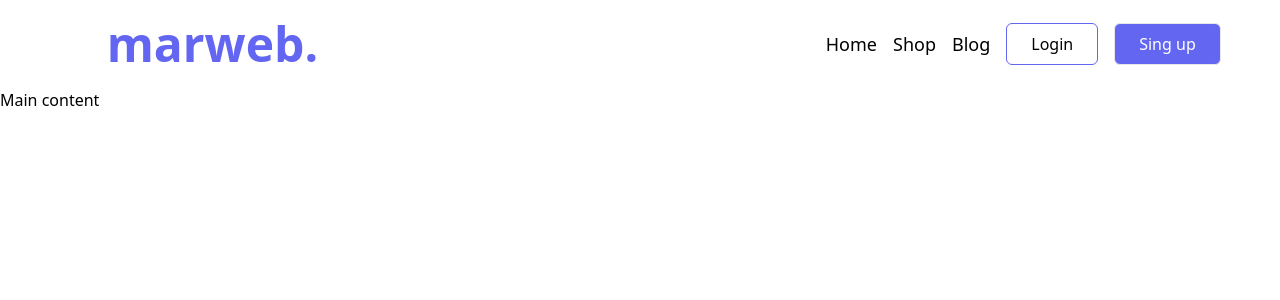
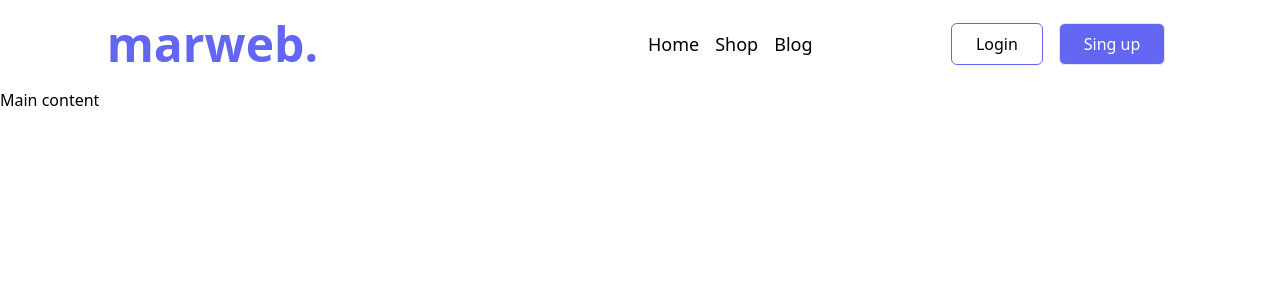
Before and after one commit to zexianli/marweb, a Next.js app: page / in a window 1280 px wide. Shown: the top 300 px of the page. Built offline with nearby package versions, Linux system fonts and the light colour scheme.

Commit message:
Fixed button shrinking bug

```diff
--- a/components/Navbar.tsx
+++ b/components/Navbar.tsx
@@ -7,7 +7,8 @@ export default function Navbar() {
       <div className="font-semibold text-3xl lg:text-5xl text-indigo-500">
         marweb.
       </div>
-      <div className="hidden md:flex flex-row flex-shrink-0 justify-end lg:justify-between w-1/2 xl:w-1/3 2xl:w-1/5">
+
+      <div className="hidden md:flex flex-row  justify-end lg:justify-between md:w-1/2">
         {/* Nav buttons */}
         <ul className="hidden lg:flex flex-row self-center text-lg">
           <li className="mx-2">
@@ -21,7 +22,7 @@ export default function Navbar() {
           </li>
         </ul>
         {/* Login and signup */}
-        <div className="flex flex-shrink-0 self-center">
+        <div className="flex flex-row items-center">
           <button className="mx-2 px-6 py-2 border rounded-md border-indigo-500">
             Login
           </button>
```
